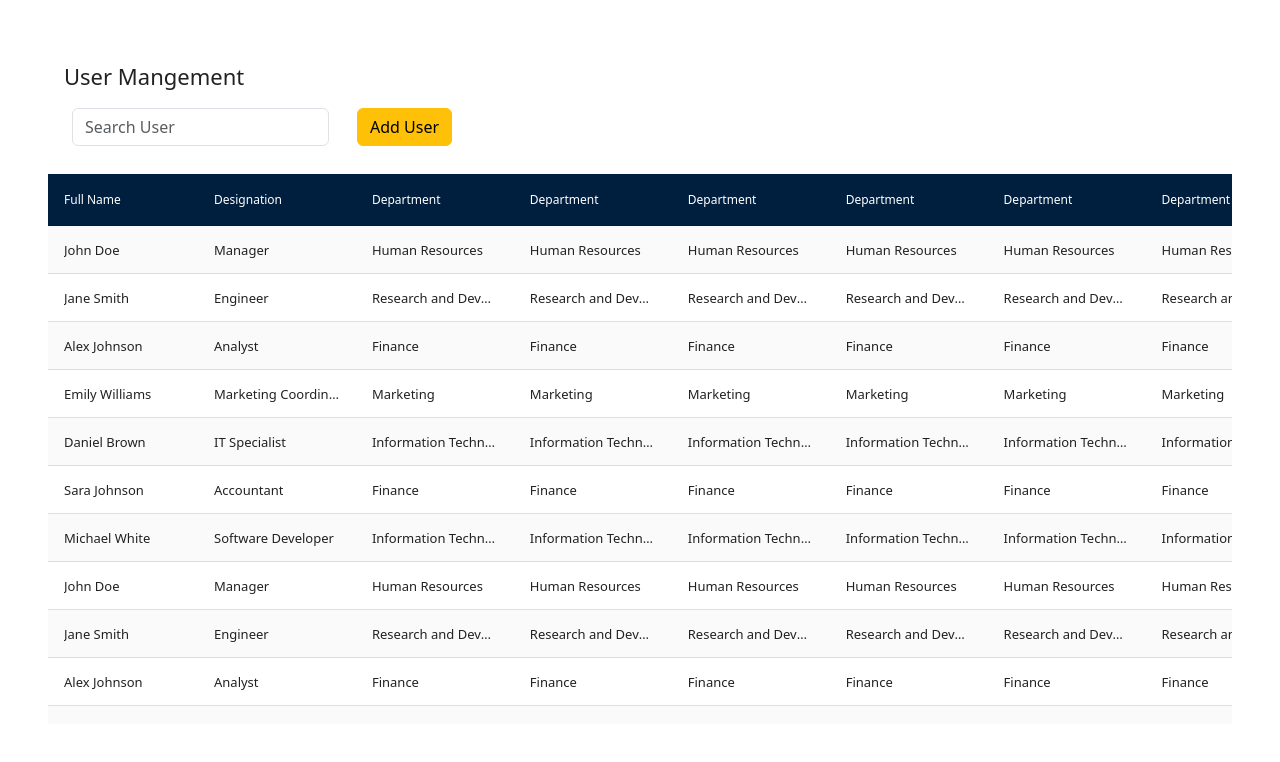
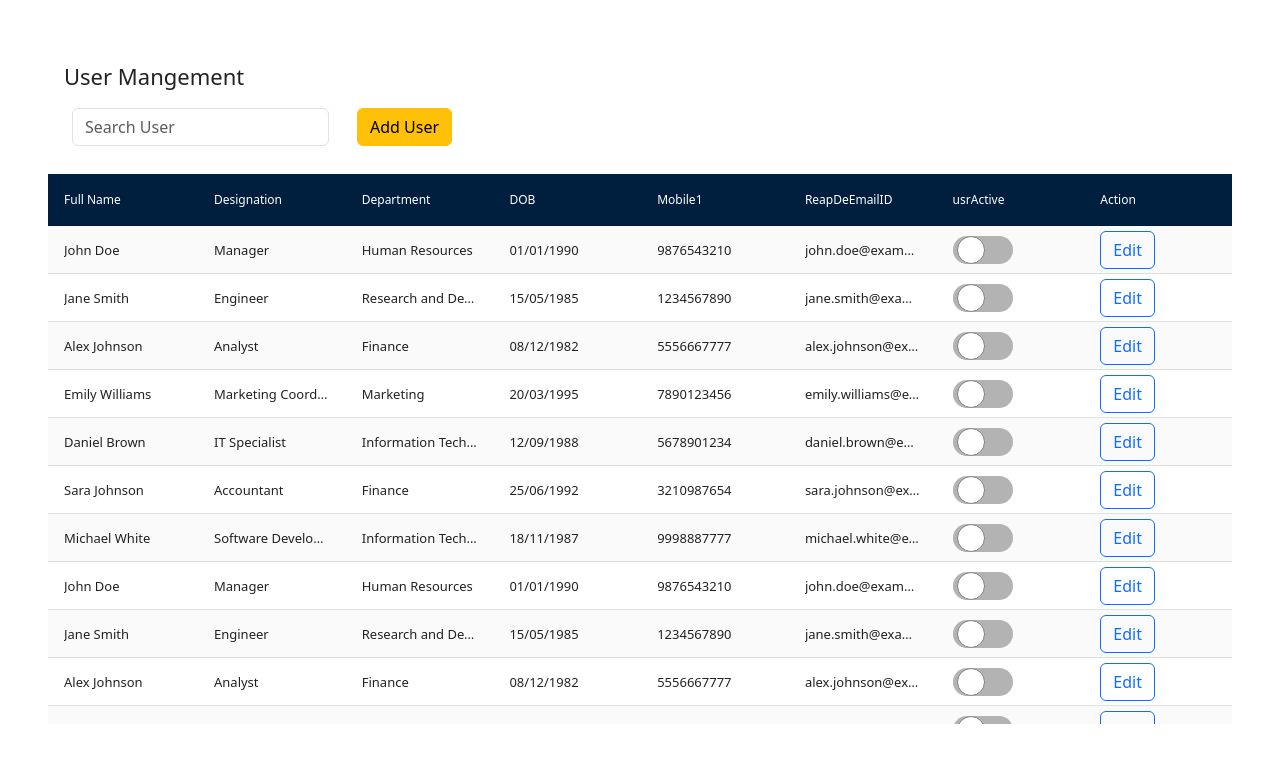
Before and after one commit to Hrushi-bagade/MvLogin, a React (Create React App) app in the folder markas3/: page /UserData in a window 1280 px wide. Shown: the top 762 px of the page. Built offline with nearby package versions, Linux system fonts and the light colour scheme.

Commit message:
commiited

```diff
--- a/markas3/src/Component/UserMangement/DataTable.js
+++ b/markas3/src/Component/UserMangement/DataTable.js
@@ -1,5 +1,7 @@
 import React, { useEffect, useState } from "react";
 import DataTable, { SortOrder } from "react-data-table-component";
+import ToggleSwitch from "../../smallComponents/toggleSwitch";
+import SwitchToggle from "../../smallComponents/toggleSwitch";
 const ReactDataTable = () => {
   const data = [
     {
@@ -177,31 +179,6 @@ const ReactDataTable = () => {
       sortable: true,
     },
     {
-        name: "Department",
-        selector: (row) => row.Department,
-        sortable: true,
-      },
-      {
-        name: "Department",
-        selector: (row) => row.Department,
-        sortable: true,
-      },
-      {
-        name: "Department",
-        selector: (row) => row.Department,
-        sortable: true,
-      },
-      {
-        name: "Department",
-        selector: (row) => row.Department,
-        sortable: true,
-      },
-      {
-        name: "Department",
-        selector: (row) => row.Department,
-        sortable: true,
-      },
-    {
       name: "DOB",
       selector: (row) => row.DOB,
       sortable: true,
@@ -218,8 +195,8 @@ const ReactDataTable = () => {
     },
     {
       name: "usrActive",
-      selector: (row) => row.usrActive,
-      sortable: true,
+      cell: (row) => (
+        <SwitchToggle/>)
     },
     {
       name: "Action",
--- /dev/null
+++ b/markas3/src/smallComponents/toggleSwitch.js
@@ -0,0 +1,69 @@
+import styled from "styled-components";
+import { useState } from "react";
+
+const Label = styled.label`
+  display: flex;
+  align-items: center;
+  gap: 10px;
+  cursor: pointer;
+`;
+
+const Switch = styled.div`
+  position: relative;
+  width: 60px;
+  height: 28px;
+  background: #b3b3b3;
+  border-radius: 32px;
+  padding: 4px;
+  transition: 300ms all;
+
+  &:before {
+    transition: 300ms all;
+    content: "";
+    position: absolute;
+    width: 28px;
+    height: 28px;
+    border-radius: 35px;
+    top: 50%;
+    left: 4px;
+    background: white;
+    border: 0.5px solid grey;
+    transform: translate(0, -50%);
+  }
+`;
+
+const Input = styled.input`
+  opacity: 0;
+  position: absolute;
+
+  &:checked + ${Switch} {
+    background: green;
+
+    &:before {
+      transform: translate(32px, -50%);
+    }
+  }
+`;
+
+const ToggleSwitch = () => {
+  const [checked, setChecked] = useState(false);
+
+  const handleChange = (e) => {
+    setChecked(e.target.checked);
+  };
+
+  return (
+    <Label>
+      <Input checked={checked} type="checkbox" onChange={handleChange} />
+      <Switch />
+    </Label>
+  );
+};
+
+export default function SwitchToggle() {
+  return (
+    <>
+      <ToggleSwitch />
+    </>
+  );
+}
```
